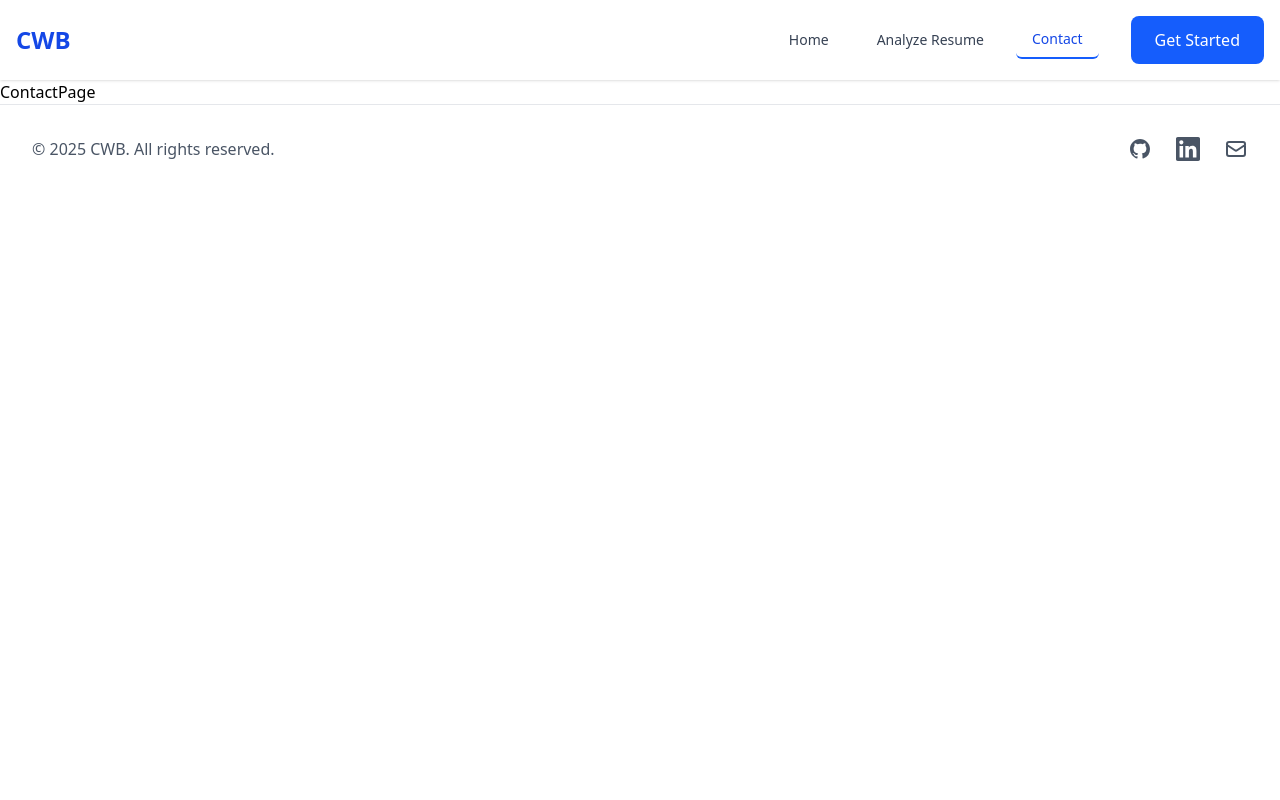
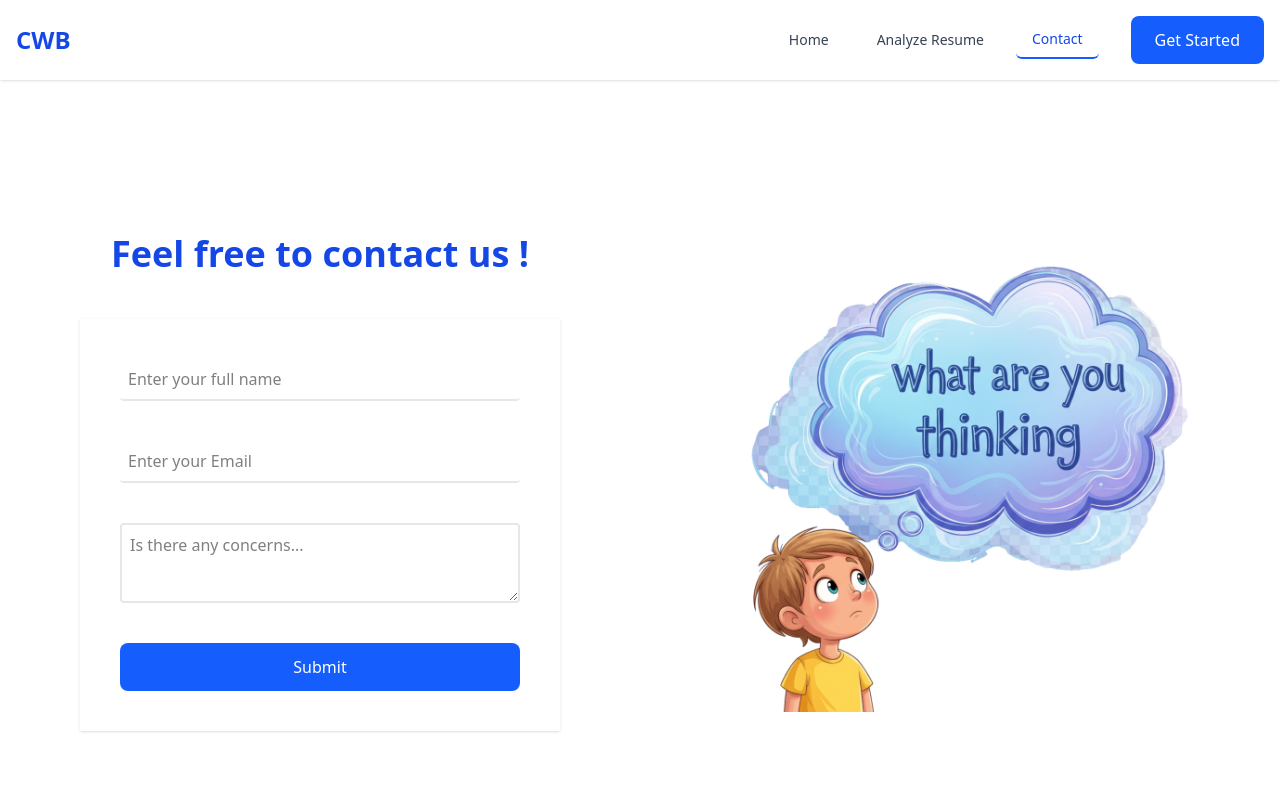
Before and after one commit to Bishalis/Resume-ai, a Next.js app: page /contact in a window 1280 px wide. Shown: the top 800 px of the page. Built offline with nearby package versions, Linux system fonts and the light colour scheme.

Commit message:
Working with UI of contact page

```diff
--- a/app/contact/page.tsx
+++ b/app/contact/page.tsx
@@ -1,5 +1,35 @@
-export default function ContactPage(){
-    return(
-        <div>ContactPage</div>
-    )
+import PrimaryButton from "@/components/common/PrimaryButton";
+export default function ContactPage() {
+  return (
+    <div className="h-[100vh] flex items-center justify-center  lg:justify-around">
+      <div className=" flex gap-x-20 flex-col">
+        <h1 className="font-extrabold  leading-snug text-4xl text-blue-700 text-center">
+          Feel free to contact us !
+        </h1>
+        <form
+          action=""
+          className="flex flex-col gap-10  md:w-[60vh] text-center mt-10 text-shadow-white shadow p-10"
+        >
+          <input
+            name="Name"
+            placeholder="Enter your full name"
+            className=" rounded-sm p-2 border-b-2 border-gray-200"
+          />
+          <input name="Email" placeholder="Enter your Email " className="rounded-sm p-2 border-b-2 border-gray-200"/>
+          <textarea
+            name=""
+            id=""
+            placeholder="Is there any concerns..."
+            className="h-20 p-2 rounded border-2 border-gray-200"
+          ></textarea>
+          <PrimaryButton>Submit</PrimaryButton>
+        </form>
+      </div>
+      <img
+        src="/assets/contact.jpg"
+        alt="Hero"
+        className="hidden md:hidden lg:block w-fit h-[60vh]  transition-transform duration-500 group-hover:scale-105 rounded-sm shadow-blue-500 p-2 "
+      />
+    </div>
+  );
 }
```
Also changed, not shown: public/assets/contact.jpg (added).
